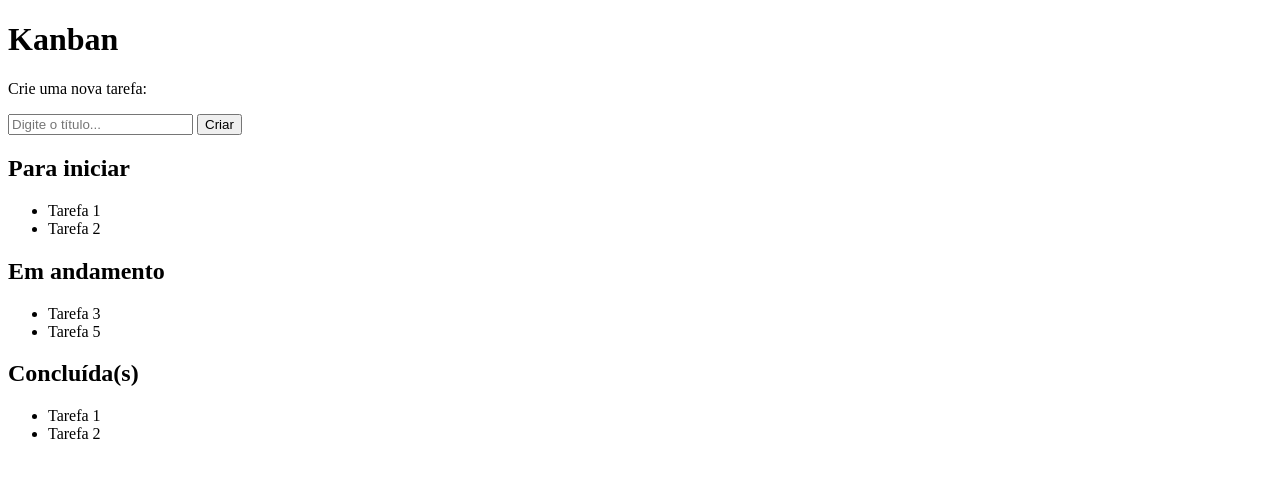
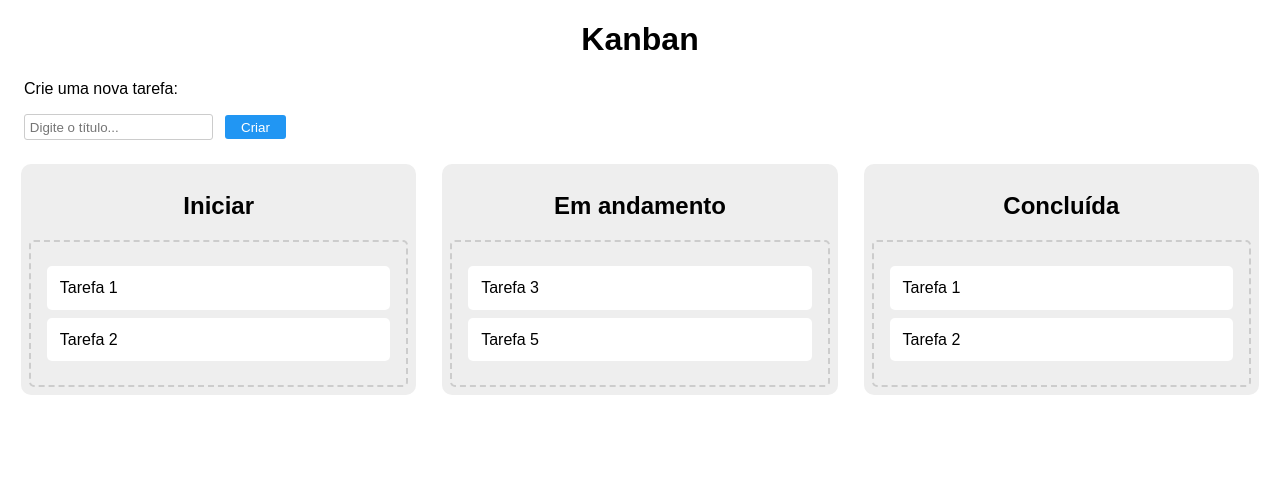
Before and after one commit to leojosants/udemy_projetos_de_javascript_aprenda_html_css_e_javascript__secao_17, a plain HTML site: page kanban_clone_do_trello/index.html in a window 1280 px wide. Drawn offline with Linux system fonts and the light colour scheme.

Commit message:
class 73 - project css

```diff
--- a/kanban_clone_do_trello/assets/css/styles.css
+++ b/kanban_clone_do_trello/assets/css/styles.css
@@ -0,0 +1,75 @@
+* {
+    font-family: Arial, Helvetica, sans-serif;
+}
+
+h1 {
+    text-align: center;
+}
+
+#add_task_form {
+    margin: 0 1rem 1.5rem;
+}
+
+#add_task_form input {
+    padding: 0.3rem;
+    margin-right: 0.5rem;
+    border-radius: 3px;
+    border: 1px solid #ccc;
+}
+
+#add_task_form button {
+    padding: 0.3rem 1rem;
+    background-color: #2196f3;
+    color: #ffffff;
+    border: none;
+    border-radius: 3px;
+    cursor: pointer;
+    transition: 0.4s;
+}
+
+#add_task_form button:hover {
+    background-color: #1376c7;
+}
+
+.kanban {
+    display: flex;
+    justify-content: space-around;
+    margin-top: 1.5rem;
+}
+
+.column {
+    width: 30%;
+    background-color: #eeeeee;
+    border-radius: 10px;
+    padding: 0.5rem;
+}
+
+.tasks {
+    list-style: none;
+    margin: 0;
+    padding: 1rem;
+    border: 2px dashed #cccccc;
+    border-radius: 5px;
+    min-height: 100px;
+}
+
+.tasks li {
+    background-color: #ffffff;
+    padding: 0.8rem;
+    margin: 0.5rem 0;
+    border-radius: 5px;
+    cursor: grab;
+    transition: 0.4s;
+}
+
+.tasks li.dragging {
+    opacity: 0.5;
+}
+
+.tasks li:hover {
+    background-color: #f5f5f5;
+}
+
+h2 {
+     text-align: center;
+}
--- a/kanban_clone_do_trello/index.html
+++ b/kanban_clone_do_trello/index.html
@@ -21,7 +21,7 @@
         <!--  -->
         <div class="kanban">
             <div class="column">
-                <h2>Para iniciar</h2>
+                <h2>Iniciar</h2>
                 <ul class="tasks" id="todo">
                     <li draggable="true">Tarefa 1</li>
                     <li draggable="true">Tarefa 2</li>
@@ -35,7 +35,7 @@
                 </ul>
             </div>
             <div class="column">
-                <h2>Concluída(s)</h2>
+                <h2>Concluída</h2>
                 <ul class="tasks" id="done">
                     <li draggable="true">Tarefa 1</li>
                     <li draggable="true">Tarefa 2</li>
```
